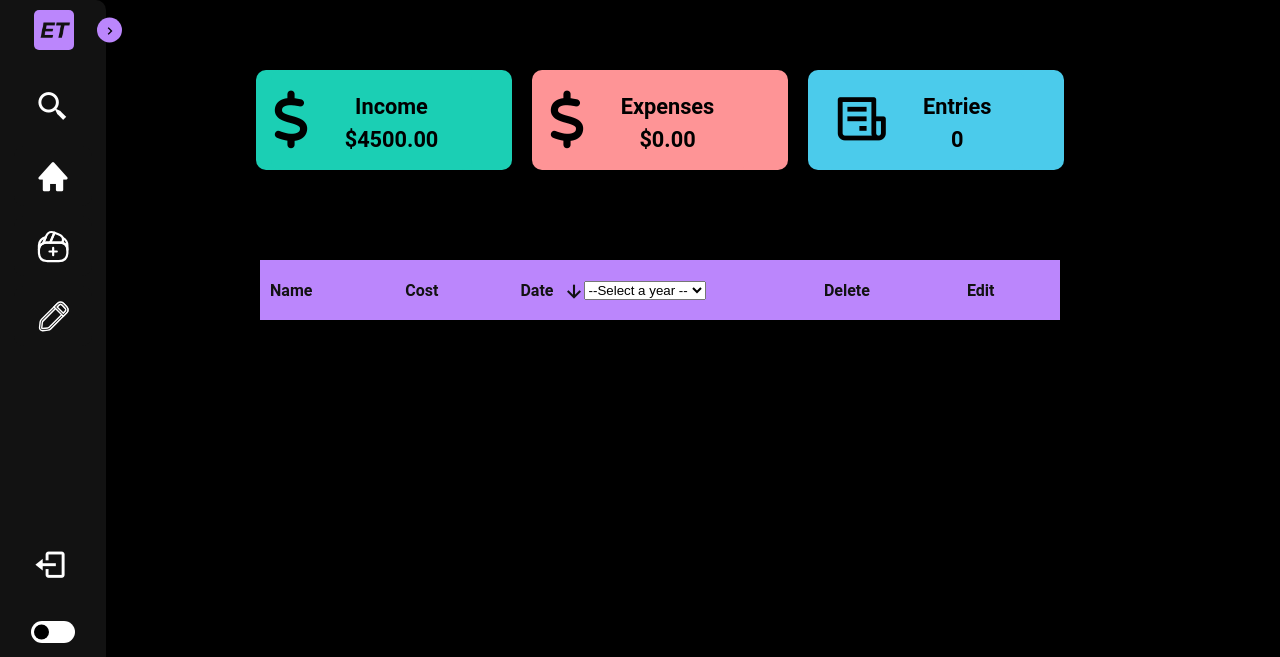
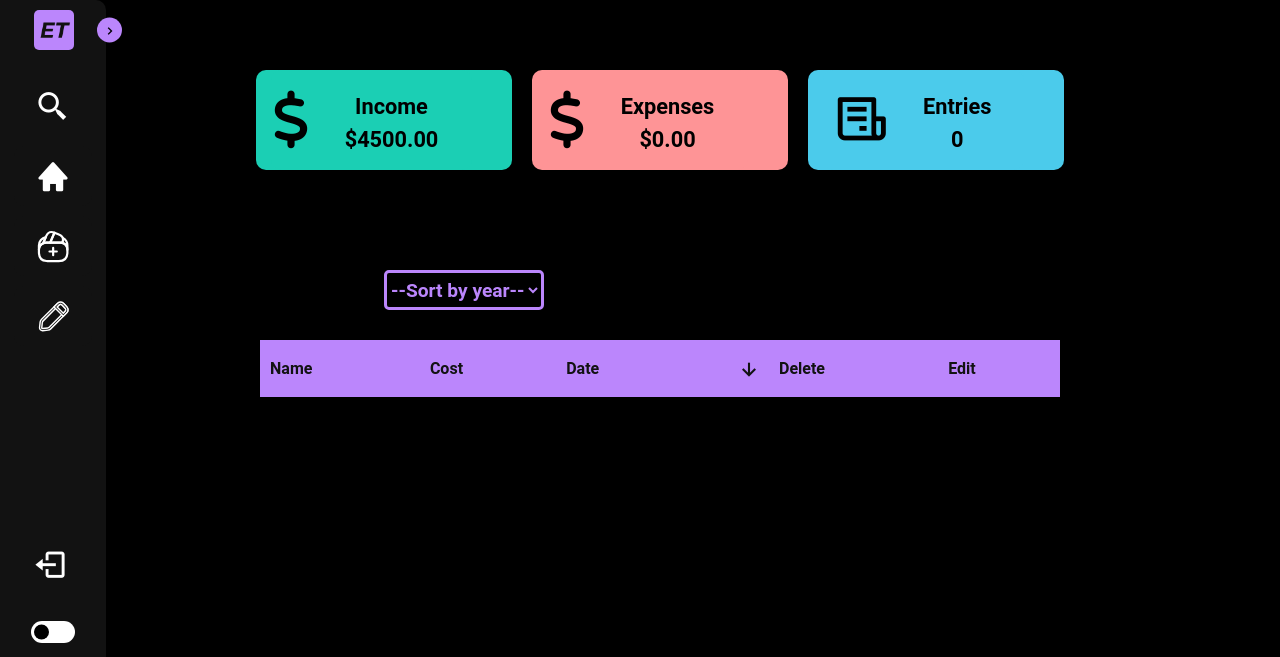
Before and after one commit to Paulq02/aug-expense-app, a Flask app: page /sort_by_year in a window 1280 px wide. Shown: the part 60-717 px from the top of the page. Run offline with Flask 3, Linux system fonts and the light colour scheme; data that the repository does not hold is empty; some libraries are stand-ins or nearby versions.

Commit message:
moved sorting dropdown to container above table for better user experience, desc/asc to be added as well

```diff
--- a/app.py
+++ b/app.py
@@ -161,7 +161,7 @@ def sort_year():
     user_id = session.get("user_id")
 
 
-    if user_year_selection == "all":
+    if user_year_selection == "All":
         sql_all_expenses = f"SELECT * FROM expense_tracker_expense_data WHERE user_id = %s ORDER BY expense_date {sort_order.upper()} "
         cursor.execute(sql_all_expenses,(user_id,))
         results = cursor.fetchall()
@@ -243,7 +243,7 @@ def new_sort():
     current_year_selected = year_selection[0]
     print(current_year_selected)
 
-    if "all" in current_year_selected:
+    if "All" in current_year_selected:
         sql_select_all = f"SELECT * FROM expense_tracker_expense_data WHERE user_id = %s ORDER BY expense_date {sort_order.upper()}"
         cursor.execute(sql_select_all, (user_id,))
         results = cursor.fetchall()
--- a/static/styles.css
+++ b/static/styles.css
@@ -1005,7 +1005,34 @@ thead {
 }
 */
 
-body.dark th {
+.sorting-container {
+  display: flex;
+
+  height: 100px;
+  justify-content: center;
+  align-items: center;
+}
+
+.sort-options {
+  width: 40%;
+  height: 50px;
+  display: flex;
+  align-items: center;
+}
+
+#year-select {
+  color: #bb86fc;
+  background-color: #000000;
+  font-family: "Roboto", sans-serif;
+  font-weight: 700;
+  font-style: normal;
+  font-size: 1.2rem;
+  height: 40px;
+  justify-content: space-around;
+  border: #bb86fc solid 3px;
+  border-radius: 5px;
+}
+body.dark .table-head th {
   padding: 15px 10px;
   /*
   background-color: rgb(26, 35, 44);
@@ -1018,17 +1045,6 @@ body.dark th {
   font-family: "Roboto", sans-serif;
   font-weight: 700;
   font-style: normal;
-  max-width: 120px;
-}
-
-.date-th {
-  display: flex;
-
-  align-items: center;
-}
-
-.date-th span {
-  margin-right: 10px;
 }
 
 body.light th {
@@ -1040,21 +1056,30 @@ body.light th {
   color: #000000;
 }
 .arrow-container {
-  display: inline-flex;
-  align-items: center;
-
-  height: 30px;
-}
-
+  display: flex;
+  justify-content: space-between;
+  align-items: center;
+}
+
+.arrow-container span {
+  padding-right: 10px;
+}
+
+/*
 .select-container {
-  display: inline-flex;
+  display: flex;
   justify-content: flex-end;
-}
-
+  position: relative;
+  top: 13px;
+  width: 100%;
+}
+*/
 table {
-  min-width: 800px;
   border-collapse: collapse;
   position: relative;
+  flex-basis: 800px;
+  align-items: center;
+  flex-shrink: 1;
 }
 
 .table-head {
@@ -1223,12 +1248,13 @@ body.dark .expense_data_container {
   background: rgb(18, 23, 29);
   */
   background-color: #000000;
-  margin-top: 1rem;
+
   border-radius: 10px;
   padding: 20px;
   width: 100%;
   margin-right: 0;
   margin-left: auto;
+  padding-top: 0;
 }
 
 body.light .expense_data_container {
--- a/templates/index.html
+++ b/templates/index.html
@@ -241,13 +241,36 @@
         </div>
       </div>
     </div>
+    <div class="sorting-container">
+      <div class="sort-options">
+        <form
+          class="select-form"
+          action="{{url_for('sort_year')}}"
+          method="get"
+        >
+          <select name="year" id="year-select">
+            <option value="2025" selected>2025</option>
+
+            <option value="2024" selected>2024</option>
+
+            <option value="2023" selected>2023</option>
+
+            <option value="2022" selected>2022</option>
+
+            <option value="2021" selected>2021</option>
+            <option value="All" selected>All</option>
+            <option value="none" selected>--Sort by year--</option>
+          </select>
+        </form>
+      </div>
+    </div>
     <div class="expense_data_container">
       <table>
         <thead class="table-head">
           <tr>
             <th>name</th>
             <th>cost</th>
-            <th class="date-th">
+            <th>
               <div class="arrow-container">
                 <span>Date</span>
                 <form
@@ -283,27 +306,6 @@
                     ></i>
                     {% endif %}
                   </button>
-                </form>
-              </div>
-              <div class="select-container">
-                <form
-                  class="select-form"
-                  action="{{url_for('sort_year')}}"
-                  method="get"
-                >
-                  <select name="year" id="year-select">
-                    <option value="2025" selected>2025</option>
-
-                    <option value="2024" selected>2024</option>
-
-                    <option value="2023" selected>2023</option>
-
-                    <option value="2022" selected>2022</option>
-
-                    <option value="2021" selected>2021</option>
-                    <option value="all" selected>all</option>
-                    <option value="none" selected>--Select a year --</option>
-                  </select>
                 </form>
               </div>
             </th>
```
